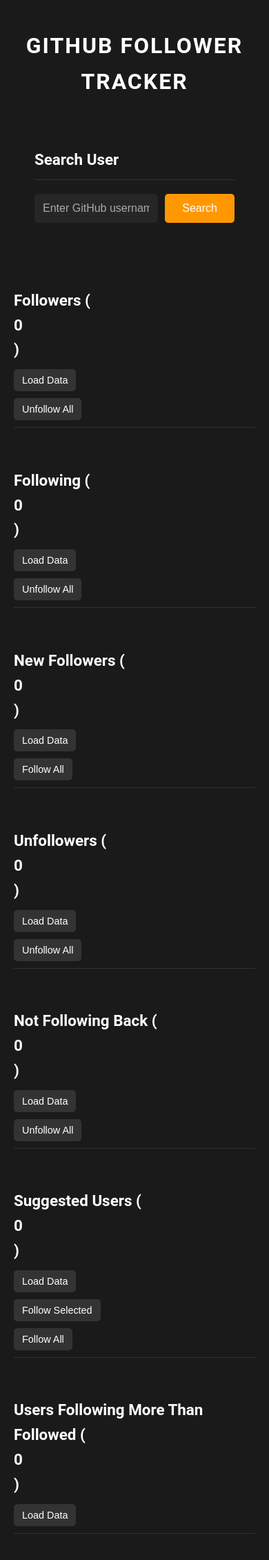
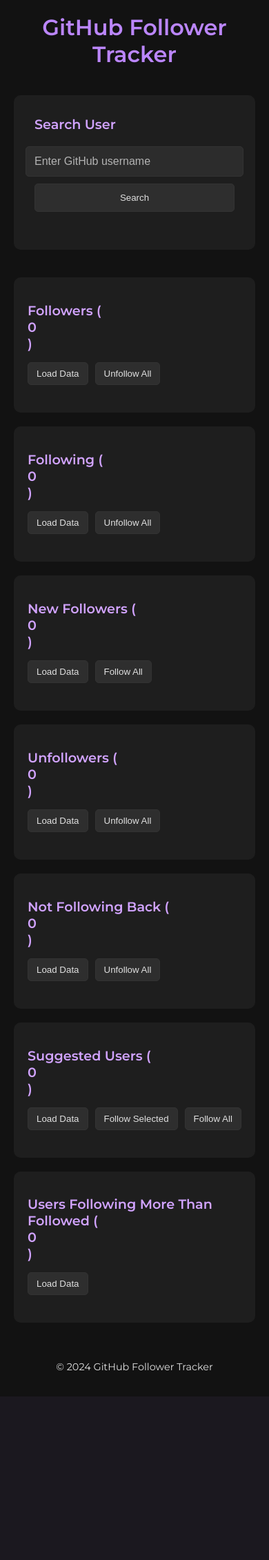
Before and after one commit to ZygimantasB/GitHub-followers-tracker, a Flask app: page / in a window 390 px wide. Shown: the whole page at 69% size. After the commit the page ends 2024 px from the top, so only its background shows below. Run offline with Flask 3, Linux system fonts and the light colour scheme.

Commit message:
New style

```diff
--- a/static/styles.css
+++ b/static/styles.css
@@ -1,61 +1,96 @@
 /* styles.css */
 
-/* Global Styles */
+/* Import Google Font */
+@import url('https://fonts.googleapis.com/css2?family=Montserrat:wght@400;600&display=swap');
+
+/* CSS Variables for theming */
+:root {
+    --background-color: #121212;
+    --container-bg-color: #1e1e1e;
+    --text-color: #e0e0e0;
+    --accent-color: #bb86fc;
+    --accent-color-light: #d1a3ff;
+    --error-color: #cf6679;
+    --button-bg-color: #2e2e2e;
+    --button-hover-color: #3e3e3e;
+    --border-color: #333333;
+    --input-bg-color: #2c2c2c;
+    --input-text-color: #ffffff;
+    --placeholder-color: #b3b3b3;
+    --scrollbar-bg-color: #2e2e2e;
+    --scrollbar-thumb-color: #4e4e4e;
+}
+
 body {
-    font-family: 'Roboto', sans-serif;
-    background-color: #0d0d0d;
-    color: #f0f0f0;
+    font-family: 'Montserrat', sans-serif;
+    background-color: var(--background-color);
+    color: var(--text-color);
     margin: 0;
     padding: 0;
-    line-height: 1.6;
 }
 
 .container {
-    max-width: 900px;
+    max-width: 1000px;
     margin: 0 auto;
-    padding: 20px;
-    background-color: #1a1a1a;
+    padding: 0 20px;
 }
 
-h1 {
+header, footer {
     text-align: center;
-    color: #ffffff;
-    font-size: 3rem;
-    margin-bottom: 40px;
-    text-transform: uppercase;
-    letter-spacing: 2px;
+    padding: 20px 0;
 }
 
-h2 {
-    color: #ffffff;
-    font-size: 1.8rem;
-    margin-top: 40px;
-    display: flex;
-    align-items: center;
-    justify-content: space-between;
-    cursor: pointer;
-    padding-bottom: 10px;
-    border-bottom: 1px solid #333;
+header h1 {
+    font-size: 2.5rem;
+    font-weight: 600;
+    color: var(--accent-color);
+    margin: 0;
 }
 
-h2:hover {
-    color: #ff9800;
+footer p {
+    font-size: 0.9rem;
+    color: var(--text-color);
 }
 
-h2 button {
-    background: #333;
-    color: #ffffff;
-    border: none;
-    padding: 8px 12px;
-    margin-left: 10px;
-    cursor: pointer;
-    border-radius: 5px;
-    font-size: 0.9rem;
-    transition: background 0.3s ease;
+section {
+    background-color: var(--container-bg-color);
+    margin: 20px 0;
+    border-radius: 10px;
+    padding: 20px;
 }
 
-h2 button:hover {
-    background: #444;
+section h2 {
+    font-size: 1.5rem;
+    font-weight: 600;
+    margin-bottom: 20px;
+    color: var(--accent-color-light);
+    display: flex;
+    justify-content: space-between;
+    align-items: center;
+    cursor: pointer;
+}
+
+section h2:hover {
+    color: var(--accent-color);
+}
+
+.button-group {
+    display: flex;
+    gap: 10px;
+}
+
+.button-group button {
+    background-color: var(--button-bg-color);
+    color: var(--text-color);
+    border: 1px solid var(--border-color);
+    padding: 8px 12px;
+    border-radius: 5px;
+    cursor: pointer;
+    transition: background-color 0.3s ease;
+}
+
+.button-group button:hover {
+    background-color: var(--button-hover-color);
 }
 
 .collapsible-list {
@@ -64,142 +99,92 @@
     margin: 0;
     overflow: hidden;
     max-height: 0;
-    transition: max-height 0.4s ease-out;
+    transition: max-height 0.5s ease-out;
 }
 
 .collapsible-list.open {
     max-height: 1000px; /* Adjust as needed */
-    transition: max-height 0.5s ease-in;
+    transition: max-height 0.7s ease-in;
 }
 
-li {
-    background: #262626;
-    margin: 10px 0;
-    padding: 20px;
-    border-radius: 10px;
-    transition: all 0.3s ease;
+.collapsible-list li {
+    background-color: var(--input-bg-color);
+    margin-bottom: 15px;
+    padding: 15px 20px;
+    border-radius: 8px;
     display: flex;
     align-items: center;
     justify-content: space-between;
+    animation: fadeIn 0.5s ease;
 }
 
-li:hover {
-    background: #333333;
-    transform: scale(1.02);
+.collapsible-list li:hover {
+    background-color: var(--button-hover-color);
 }
 
-.btn-refresh {
-    display: block;
-    width: 100%;
-    background: #ff9800;
-    color: #ffffff;
-    padding: 12px;
-    text-align: center;
-    font-size: 1.2rem;
-    border-radius: 5px;
-    text-decoration: none;
-    margin-top: 30px;
-    transition: background 0.3s ease;
+@keyframes fadeIn {
+    from { opacity: 0; transform: translateY(10px); }
+    to { opacity: 1; transform: translateY(0); }
 }
 
-.btn-refresh:hover {
-    background: #e68900;
+.user-info {
+    display: flex;
+    align-items: center;
 }
 
-@media (max-width: 600px) {
-    h1 {
-        font-size: 2rem;
-    }
-
-    h2 {
-        font-size: 1.4rem;
-        flex-direction: column;
-        align-items: flex-start;
-    }
-
-    h2 button {
-        margin-top: 10px;
-        margin-left: 0;
-    }
-
-    li {
-        padding: 15px;
-        flex-direction: column;
-        align-items: flex-start;
-    }
-
-    .btn-refresh {
-        font-size: 1rem;
-    }
+.user-info .avatar {
+    width: 50px;
+    height: 50px;
+    border-radius: 50%;
+    margin-right: 15px;
 }
 
-/* Button Styles */
+.user-info .username {
+    font-weight: 600;
+    font-size: 1.1rem;
+}
+
+.user-info .counts {
+    font-size: 0.9rem;
+    color: var(--placeholder-color);
+    margin-top: 5px;
+}
+
+.list-item input[type="checkbox"] {
+    margin-right: 15px;
+    accent-color: var(--accent-color);
+}
 
 .btn-unfollow {
-    background-color: #e53935;
-    color: #ffffff;
+    background-color: var(--error-color);
+    color: var(--text-color);
     border: none;
-    padding: 10px 15px;
+    padding: 8px 12px;
+    border-radius: 5px;
     cursor: pointer;
-    border-radius: 5px;
     transition: background-color 0.3s ease;
 }
 
 .btn-unfollow:hover {
-    background-color: #d32f2f;
+    background-color: #b0455f;
 }
 
 .btn-follow {
-    background-color: #43a047;
-    color: #ffffff;
+    background-color: var(--accent-color);
+    color: var(--text-color);
     border: none;
-    padding: 10px 15px;
+    padding: 8px 12px;
+    border-radius: 5px;
     cursor: pointer;
-    border-radius: 5px;
     transition: background-color 0.3s ease;
 }
 
 .btn-follow:hover {
-    background-color: #388e3c;
+    background-color: #a66bff;
 }
 
-.button-group {
-    display: flex;
-    gap: 10px; /* Space between buttons */
-}
-
-.list-item {
-    display: flex;
-    justify-content: space-between;
-    align-items: center;
-}
-
-/* User Info Styling */
-.user-info {
-    display: flex;
-    flex-direction: column;
-}
-
-.user-info .username {
-    font-weight: bold;
-    font-size: 1.2em;
-}
-
-.user-info .counts {
-    font-size: 0.9em;
-    color: #cccccc;
-    margin-top: 5px;
-}
-
-/* Checkbox styling */
-.list-item input[type="checkbox"] {
-    margin-right: 15px;
-    accent-color: #ff9800;
-}
-
-/* Search Section Styling */
 #search-section {
-    background-color: #1a1a1a;
+    background-color: var(--container-bg-color);
     padding: 30px;
     border-radius: 10px;
     margin-bottom: 40px;
@@ -207,73 +192,119 @@
 
 #search-section h2 {
     margin-top: 0;
+    color: var(--accent-color-light);
 }
 
 #search-form {
     display: flex;
     align-items: center;
-    justify-content: center;
     margin-top: 20px;
 }
 
 #search-form input[type="text"] {
-    width: 70%;
+    flex-grow: 1;
     padding: 12px;
-    border: none;
+    background-color: var(--input-bg-color);
+    border: 1px solid var(--border-color);
+    color: var(--input-text-color);
     border-radius: 5px;
-    font-size: 1em;
+    font-size: 1rem;
     margin-right: 10px;
-    background-color: #262626;
-    color: #f0f0f0;
 }
 
-#search-form input[type="text"]::placeholder {
-    color: #aaaaaa;
+#search-form input::placeholder {
+    color: var(--placeholder-color);
 }
 
 #search-form button {
-    padding: 12px 25px;
-    border: none;
+    padding: 12px 20px;
+    background-color: var(--button-bg-color);
+    color: var(--text-color);
+    border: 1px solid var(--border-color);
     border-radius: 5px;
-    background-color: #ff9800;
-    color: #ffffff;
-    font-size: 1em;
     cursor: pointer;
     transition: background-color 0.3s ease;
 }
 
 #search-form button:hover {
-    background-color: #e68900;
+    background-color: var(--button-hover-color);
 }
 
 #search-result {
     margin-top: 25px;
     text-align: center;
-    font-size: 1.2em;
+    font-size: 1.1rem;
 }
 
-/* Loading Indicator Styling */
 .loading-indicator {
     text-align: center;
-    font-size: 1.5em;
-    color: #ff9800;
+    font-size: 1.2rem;
+    color: var(--accent-color);
     margin-top: 30px;
 }
 
-/* Scrollbar Styling */
+@media (max-width: 768px) {
+    header h1 {
+        font-size: 2rem;
+    }
+
+    section h2 {
+        font-size: 1.2rem;
+        flex-direction: column;
+        align-items: flex-start;
+    }
+
+    .button-group {
+        margin-top: 10px;
+    }
+
+    .user-info {
+        flex-direction: column;
+        align-items: flex-start;
+    }
+
+    .user-info .avatar {
+        margin-bottom: 10px;
+    }
+
+    .list-item {
+        flex-direction: column;
+        align-items: flex-start;
+    }
+
+    .button-group {
+        margin-top: 15px;
+    }
+
+    #search-form {
+        flex-direction: column;
+    }
+
+    #search-form input[type="text"] {
+        margin-right: 0;
+        margin-bottom: 10px;
+        width: 100%;
+    }
+
+    #search-form button {
+        width: 100%;
+    }
+}
+
+/* Custom Scrollbar */
 ::-webkit-scrollbar {
     width: 10px;
 }
 
 ::-webkit-scrollbar-track {
-    background: #1a1a1a;
+    background: var(--scrollbar-bg-color);
 }
 
 ::-webkit-scrollbar-thumb {
-    background: #333333;
+    background: var(--scrollbar-thumb-color);
     border-radius: 5px;
 }
 
 ::-webkit-scrollbar-thumb:hover {
-    background: #4d4d4d;
+    background: #5e5e5e;
 }
--- a/templates/index.html
+++ b/templates/index.html
@@ -4,97 +4,112 @@
   <meta charset="UTF-8">
   <title>GitHub Follower Tracker</title>
   <link rel="stylesheet" href="{{ url_for('static', filename='styles.css') }}">
+  <!-- Include Google Fonts -->
+  <link href="https://fonts.googleapis.com/css2?family=Montserrat:wght@400;600&display=swap" rel="stylesheet">
 </head>
 <body>
 
 <div class="container">
+  <header>
     <h1>GitHub Follower Tracker</h1>
+  </header>
 
   <!-- Search Box -->
-  <div id="search-section">
+  <section id="search-section">
     <h2>Search User</h2>
     <form id="search-form">
       <input type="text" id="search-username" placeholder="Enter GitHub username" required>
       <button type="submit">Search</button>
     </form>
     <div id="search-result"></div>
-  </div>
+  </section>
 
   <!-- Loading Indicator -->
   <div id="loading-indicator" class="loading-indicator" style="display: none;">
     Loading data, please wait...
   </div>
 
-  <!-- Followers -->
-  <h2 onclick="toggleVisibility('followers-list')">
+  <!-- Data Sections -->
+  <section class="data-section" id="followers-section">
+    <h2>
       Followers (<span id="followers-count">0</span>)
+      <div class="button-group">
         <button class="load-data-button" data-type="followers">Load Data</button>
         <button id="unfollow-all-followers-button">Unfollow All</button>
+      </div>
     </h2>
-  <ul id="followers-list" class="collapsible-list">
-    <!-- Followers will be populated here -->
-  </ul>
+    <ul id="followers-list" class="collapsible-list"></ul>
+  </section>
 
-  <!-- Following -->
-  <h2 onclick="toggleVisibility('following-list')">
+  <section class="data-section" id="following-section">
+    <h2>
       Following (<span id="following-count">0</span>)
+      <div class="button-group">
         <button class="load-data-button" data-type="following">Load Data</button>
         <button id="unfollow-all-following-button">Unfollow All</button>
+      </div>
     </h2>
-  <ul id="following-list" class="collapsible-list">
-    <!-- Following will be populated here -->
-  </ul>
+    <ul id="following-list" class="collapsible-list"></ul>
+  </section>
 
-  <!-- New Followers -->
-  <h2 onclick="toggleVisibility('new-followers-list')">
+  <section class="data-section" id="new-followers-section">
+    <h2>
       New Followers (<span id="new-followers-count">0</span>)
+      <div class="button-group">
         <button class="load-data-button" data-type="new_followers">Load Data</button>
         <button id="follow-all-new-followers-button">Follow All</button>
+      </div>
     </h2>
-  <ul id="new-followers-list" class="collapsible-list">
-    <!-- New followers will be populated here -->
-  </ul>
+    <ul id="new-followers-list" class="collapsible-list"></ul>
+  </section>
 
-  <!-- Unfollowers -->
-  <h2 onclick="toggleVisibility('unfollowers-list')">
+  <section class="data-section" id="unfollowers-section">
+    <h2>
       Unfollowers (<span id="unfollowers-count">0</span>)
+      <div class="button-group">
         <button class="load-data-button" data-type="unfollowers">Load Data</button>
         <button id="unfollow-all-unfollowers-button">Unfollow All</button>
+      </div>
     </h2>
-  <ul id="unfollowers-list" class="collapsible-list">
-    <!-- Unfollowers will be populated here -->
-  </ul>
+    <ul id="unfollowers-list" class="collapsible-list"></ul>
+  </section>
 
-  <!-- Not Following Back -->
-  <h2 onclick="toggleVisibility('not-following-back-list')">
+  <section class="data-section" id="not-following-back-section">
+    <h2>
       Not Following Back (<span id="not-following-back-count">0</span>)
+      <div class="button-group">
         <button class="load-data-button" data-type="not_following_back">Load Data</button>
         <button id="unfollow-all-not-following-back-button">Unfollow All</button>
+      </div>
     </h2>
-  <ul id="not-following-back-list" class="collapsible-list">
-    <!-- Not following back will be populated here -->
-  </ul>
+    <ul id="not-following-back-list" class="collapsible-list"></ul>
+  </section>
 
-  <!-- Suggested Users -->
-  <h2 onclick="toggleVisibility('suggested-users-list')">
+  <section class="data-section" id="suggested-users-section">
+    <h2>
       Suggested Users (<span id="suggested-users-count">0</span>)
+      <div class="button-group">
         <button class="load-data-button" data-type="suggested_users">Load Data</button>
         <button id="follow-selected-suggested-users-button">Follow Selected</button>
         <button id="follow-all-suggested-users-button">Follow All</button>
+      </div>
     </h2>
-  <ul id="suggested-users-list" class="collapsible-list">
-    <!-- Suggested users will be populated here -->
-  </ul>
+    <ul id="suggested-users-list" class="collapsible-list"></ul>
+  </section>
 
-  <!-- Users Following More Than Followed -->
-  <h2 onclick="toggleVisibility('users-more-following-list')">
+  <section class="data-section" id="users-more-following-section">
+    <h2>
       Users Following More Than Followed (<span id="users-more-following-count">0</span>)
+      <div class="button-group">
         <button class="load-data-button" data-type="users_more_following">Load Data</button>
-    <!-- No "Unfollow All" button here -->
+      </div>
     </h2>
-  <ul id="users-more-following-list" class="collapsible-list">
-    <!-- Users will be populated here -->
-  </ul>
+    <ul id="users-more-following-list" class="collapsible-list"></ul>
+  </section>
+
+  <footer>
+    <p>&copy; 2024 GitHub Follower Tracker</p>
+  </footer>
 
 </div>
 
```
Also changed, not shown: static/script.js (+60 -77 lines). Lines whose indentation alone changed are shown as unchanged.
